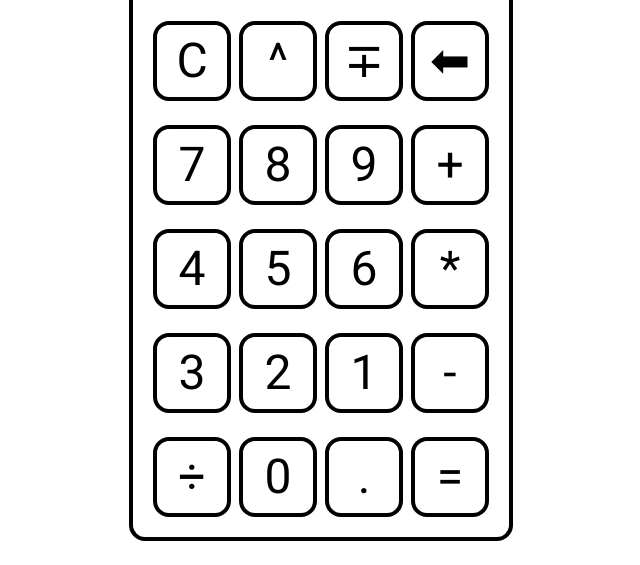
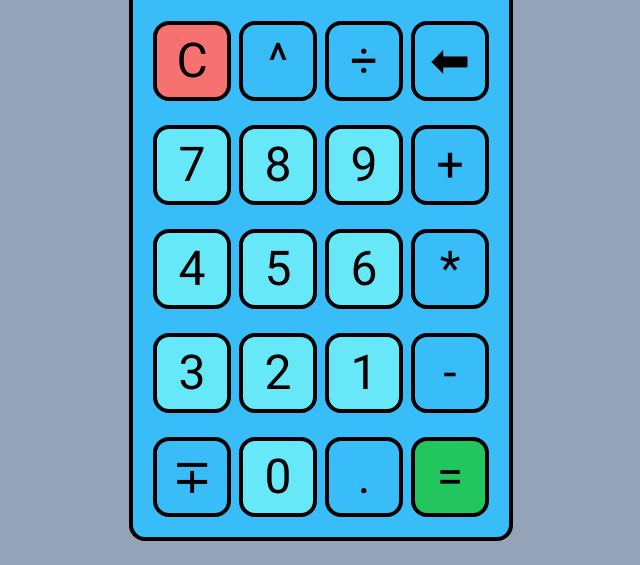
Before and after one commit to bassem931/odin-calculator, a website: page src/html/index.html in a window 1280 px wide. Shown: the part 235-800 px from the top of the page, without its empty margins (319-959 px from the left). Drawn offline with Linux system fonts and the light colour scheme.

Commit message:
feat: add calculator styling and fixed equal sign

```diff
--- a/src/html/index.html
+++ b/src/html/index.html
@@ -15,19 +15,19 @@
     <title>JS Calculator</title>
 </head>
 
-<body class="font-sans m-0 p-0 box-border">
+<body class="font-sans m-0 p-0 box-border bg-slate-400">
     <header>
         <h1 class="text-center m-5 font text-4xl">JS calculator</h1>
     </header>
 
     <div class="flex justify-center">
         <section
-            class="calculator-body border-4 border-black w-48 sm:w-96 h-fit flex flex-col gap-3 sm:gap-6 p-3 sm:p-5 rounded-xl sm:rounded-2xl box-border">
+            class="calculator-body bg-sky-400 border-4 border-black w-48 sm:w-96 h-fit flex flex-col gap-3 sm:gap-6 p-3 sm:p-5 rounded-xl sm:rounded-2xl box-border">
             <!-- p-3 sm:p-6 -->
             <div
-                class="calc-display box-border border-4 border-black w-full h-16 sm:h-32 overflow-hidden rounded-xl sm:rounded-2xl ">
+                class="calc-display bg-sky-300 box-border border-4 border-black w-full h-16 sm:h-32 overflow-hidden rounded-xl sm:rounded-2xl ">
                 <div
-                    class="expression-display flex justify-center items-center w-full  h-1/3  shrink-0 overflow-hidden text-gray-500 text-sm sm:text-2xl">
+                    class="expression-display flex justify-center items-center w-full  h-1/3  shrink-0 overflow-hidden text-gray-700 text-sm sm:text-2xl">
                     2+2
                 </div>
                 <div class="display-number w-full overflow-hidden h-2/3 text-base sm:text-3xl">
@@ -37,7 +37,7 @@
             </div>
             <div class="flex flex-row gap-1 sm:gap-2">
                 <div class="calc-button border-4 border-black size-10 sm:size-20 flex justify-center items-center text-xl
-                    sm:text-5xl cursor-pointer rounded-xl sm:rounded-2xl">
+                    sm:text-5xl cursor-pointer rounded-xl sm:rounded-2xl bg-red-400">
                     C
                 </div>
                 <div class="calc-button border-4 border-black size-10 sm:size-20 flex justify-center items-center text-xl
@@ -46,7 +46,7 @@
                 </div>
                 <div class="calc-button border-4 border-black size-10 sm:size-20 flex justify-center items-center text-xl
                     sm:text-5xl cursor-pointer rounded-xl sm:rounded-2xl">
-                    ∓
+                    ÷
                 </div>
                 <div class="calc-button border-4 border-black size-10 sm:size-20 flex justify-center items-center text-xl
                     sm:text-5xl cursor-pointer rounded-xl sm:rounded-2xl">
@@ -55,15 +55,15 @@
             </div>
             <div class="flex flex-row gap-1 sm:gap-2">
                 <div class="calc-button border-4 border-black size-10 sm:size-20 flex justify-center items-center text-xl
-                    sm:text-5xl cursor-pointer rounded-xl sm:rounded-2xl">
+                    sm:text-5xl cursor-pointer rounded-xl sm:rounded-2xl bg-cyan-300">
                     7
                 </div>
                 <div class="calc-button border-4 border-black size-10 sm:size-20 flex justify-center items-center text-xl
-                    sm:text-5xl cursor-pointer rounded-xl sm:rounded-2xl">
+                    sm:text-5xl cursor-pointer rounded-xl sm:rounded-2xl bg-cyan-300">
                     8
                 </div>
                 <div class="calc-button border-4 border-black size-10 sm:size-20 flex justify-center items-center text-xl
-                    sm:text-5xl cursor-pointer rounded-xl sm:rounded-2xl">
+                    sm:text-5xl cursor-pointer rounded-xl sm:rounded-2xl bg-cyan-300">
                     9
                 </div>
                 <div class="calc-button border-4 border-black size-10 sm:size-20 flex justify-center items-center text-xl
@@ -73,15 +73,15 @@
             </div>
             <div class="flex flex-row gap-1 sm:gap-2">
                 <div class="calc-button border-4 border-black size-10 sm:size-20 flex justify-center items-center text-xl
-                    sm:text-5xl cursor-pointer rounded-xl sm:rounded-2xl">
+                    sm:text-5xl cursor-pointer rounded-xl sm:rounded-2xl bg-cyan-300">
                     4
                 </div>
                 <div class="calc-button border-4 border-black size-10 sm:size-20 flex justify-center items-center text-xl
-                    sm:text-5xl cursor-pointer rounded-xl sm:rounded-2xl">
+                    sm:text-5xl cursor-pointer rounded-xl sm:rounded-2xl bg-cyan-300">
                     5
                 </div>
                 <div class="calc-button border-4 border-black size-10 sm:size-20 flex justify-center items-center text-xl
-                    sm:text-5xl cursor-pointer rounded-xl sm:rounded-2xl">
+                    sm:text-5xl cursor-pointer rounded-xl sm:rounded-2xl bg-cyan-300">
                     6
                 </div>
                 <div class="calc-button border-4 border-black size-10 sm:size-20 flex justify-center items-center text-xl
@@ -91,15 +91,15 @@
             </div>
             <div class="flex flex-row gap-1 sm:gap-2">
                 <div class="calc-button border-4 border-black size-10 sm:size-20 flex justify-center items-center text-xl
-                    sm:text-5xl cursor-pointer rounded-xl sm:rounded-2xl">
+                    sm:text-5xl cursor-pointer rounded-xl sm:rounded-2xl bg-cyan-300">
                     3
                 </div>
                 <div class="calc-button border-4 border-black size-10 sm:size-20 flex justify-center items-center text-xl
-                    sm:text-5xl cursor-pointer rounded-xl sm:rounded-2xl">
+                    sm:text-5xl cursor-pointer rounded-xl sm:rounded-2xl bg-cyan-300">
                     2
                 </div>
                 <div class="calc-button border-4 border-black size-10 sm:size-20 flex justify-center items-center text-xl
-                    sm:text-5xl cursor-pointer rounded-xl sm:rounded-2xl">
+                    sm:text-5xl cursor-pointer rounded-xl sm:rounded-2xl bg-cyan-300">
                     1
                 </div>
                 <div class="calc-button border-4 border-black size-10 sm:size-20 flex justify-center items-center text-xl
@@ -110,17 +110,17 @@
             <div class="flex flex-row gap-1 sm:gap-2">
                 <div class="calc-button border-4 border-black size-10 sm:size-20 flex justify-center items-center text-xl
                     sm:text-5xl cursor-pointer rounded-xl sm:rounded-2xl">
-                    ÷
+                    ∓
                 </div>
                 <div class="calc-button border-4 border-black size-10 sm:size-20 flex justify-center items-center text-xl
-                    sm:text-5xl cursor-pointer rounded-xl sm:rounded-2xl">
+                    sm:text-5xl cursor-pointer rounded-xl sm:rounded-2xl bg-cyan-300">
                     0
                 </div>
                 <div class="calc-button border-4 border-black size-10 sm:size-20 flex justify-center items-center text-xl
                     sm:text-5xl cursor-pointer rounded-xl sm:rounded-2xl">
                     .
                 </div>
-                <div class="calc-button border-4 border-black size-10 sm:size-20 flex justify-center items-center text-xl
+                <div class="calc-button bg-green-500 border-4 border-black size-10 sm:size-20 flex justify-center items-center text-xl
                     sm:text-5xl cursor-pointer rounded-xl sm:rounded-2xl">
                     =
                 </div>
--- a/src/javascript/app.js
+++ b/src/javascript/app.js
@@ -10,6 +10,7 @@ let enterOp1Mode = true;
 let enterOp2Mode = false;
 let operatorAfter1Mode = false;
 let operatorAfter2Mode = false;
+let isEqualClicked = false;
 
 function add(a, b) {
     return a + b;
@@ -118,7 +119,7 @@ function setSecondOperation(buttonVal) {
     if (buttonVal === "=") {
         calculatorStack.splice(0, 4, result);
         displayToScreen(result, "");
-        // enterOp1Mode =
+        isEqualClicked = true
     } else {
         calculatorStack.splice(0, 3, result);
         displayToScreen(result);
@@ -134,6 +135,14 @@ function setSecondOperation(buttonVal) {
 function updateValues(buttonVal) {
 
     if (numbers.includes(buttonVal)) {
+        if (isEqualClicked) {
+            enterOp1Mode = true;
+            calculatorStack.pop();
+            operand1 = buttonVal;
+            displayToScreen(buttonVal)
+            isEqualClicked = false;
+            return;
+        }
         let isValidNum = false
         if (enterOp1Mode) {
             isValidNum = checkNumValidity(buttonVal, operand1)
@@ -146,6 +155,16 @@ function updateValues(buttonVal) {
         }
 
     } else if (operators.includes(buttonVal)) {
+        if (isEqualClicked) {
+            if (buttonVal === "=") {
+                isEqualClicked = true;
+                return;
+            }
+            calculatorStack.push(buttonVal);
+            displayToScreen(operand1)
+            isEqualClicked = false;
+            return;
+        }
         if (operatorAfter1Mode) {
             setFirstOperation(buttonVal);
         }
```
Also changed, not shown: src/css/output.css.
